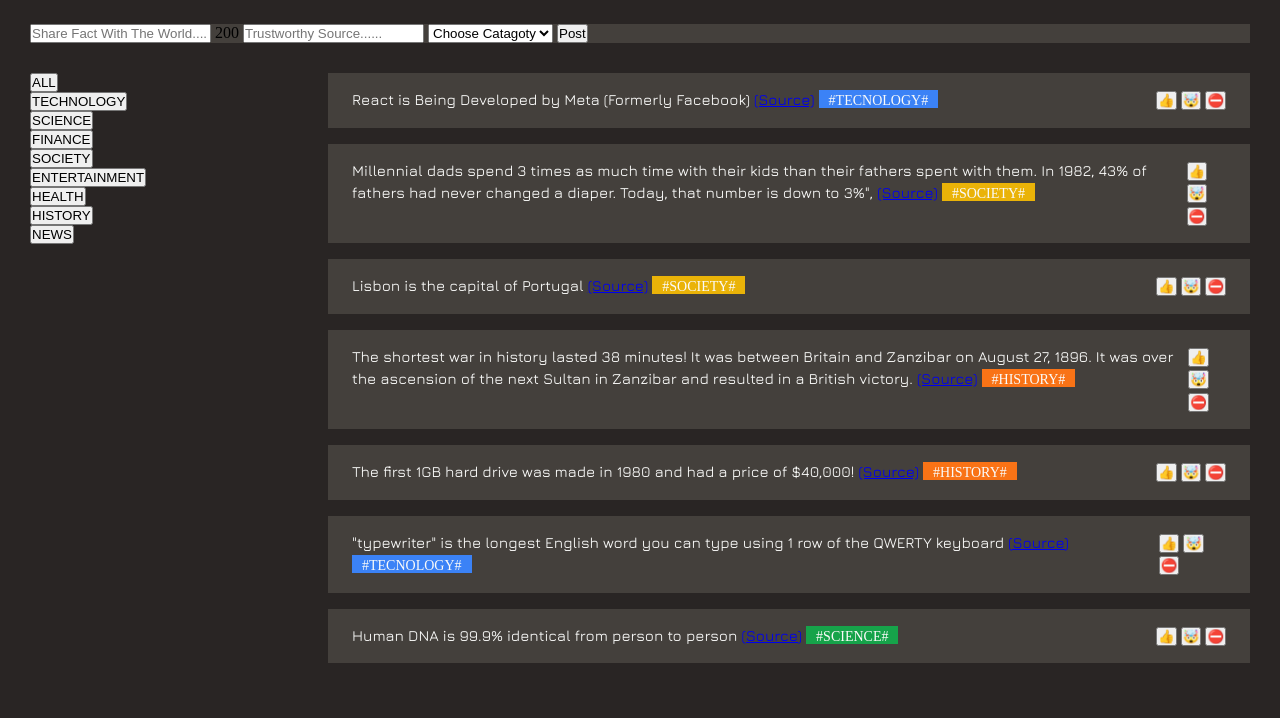
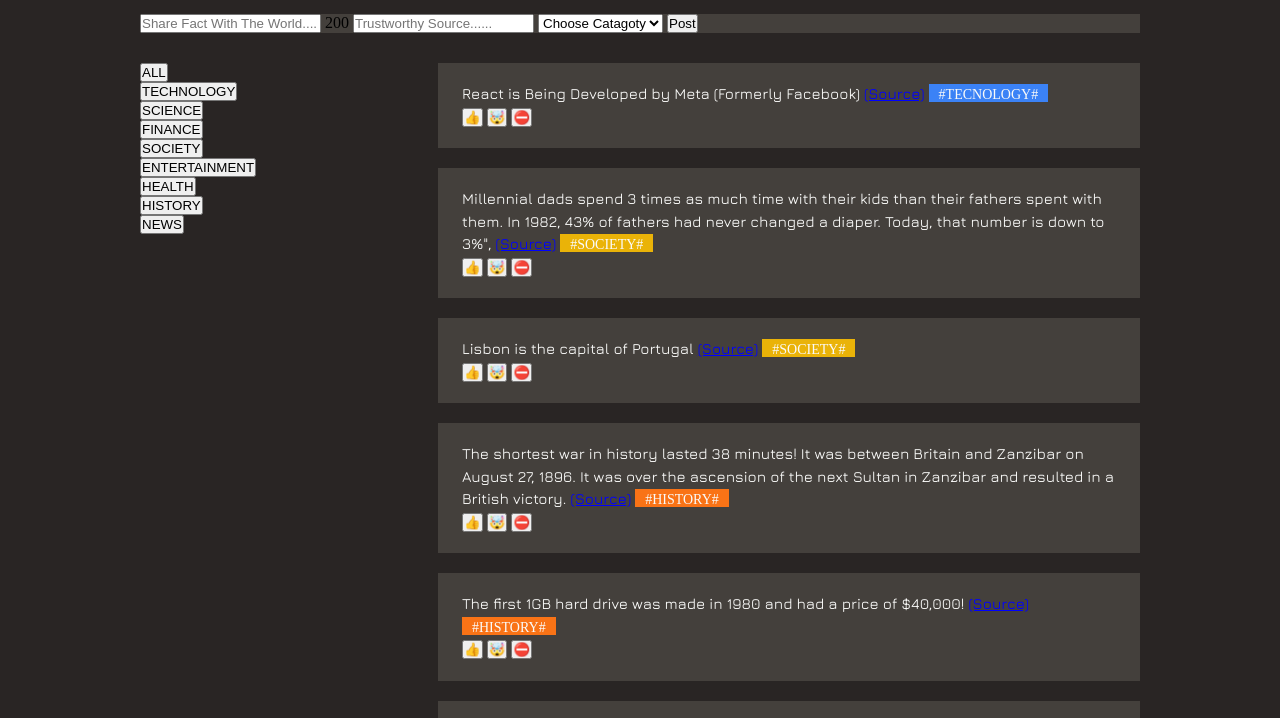
Before and after one commit to PromitaChakraborty/Fact, a plain HTML site: page index.html in a window 1280 px wide. Shown: the part 134-852 px from the top of the page. Drawn offline with nearby package versions, Linux system fonts and the light colour scheme; a web font is replaced by a local one.

Commit message:
Update MiniProject.css

```diff
--- a/MiniProject.css
+++ b/MiniProject.css
@@ -7,7 +7,11 @@
 body{
     background-color: #292524;
     font-family: "Sono";
-    padding:40px 30px;
+    padding:30px 50px;
+}
+.start{
+    max-width: 1000px;
+    margin:0 auto;
 }
 .header{
     margin-bottom: 30px;
@@ -23,6 +27,21 @@ body{
     align-items: center;
    gap: 30px;
 }
+.Source{
+    color:blue;
+
+}
+.Source:active{
+    color:green;
+
+}
+
+.Source:hover{
+    color:red;
+    transition: 0.3s;
+}
+
+
 .main{
     display: grid;
     grid-template-columns: 250px 1fr;
@@ -47,9 +66,9 @@ h1{
     font-family:"Jura",Arial, Helvetica, sans-serif;
     color:#fafaf9;
     background-color: #44403c;
-    margin-bottom: 16px;
-    padding: 16px 24px ;
-    display: flex;
+    margin-bottom: 20px;
+    padding: 20px 24px ;
+
 
 }
 .vote-buttons{
```
